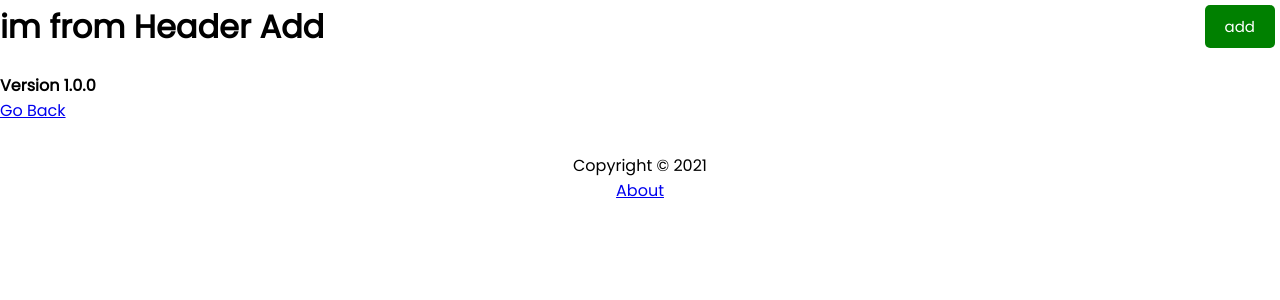
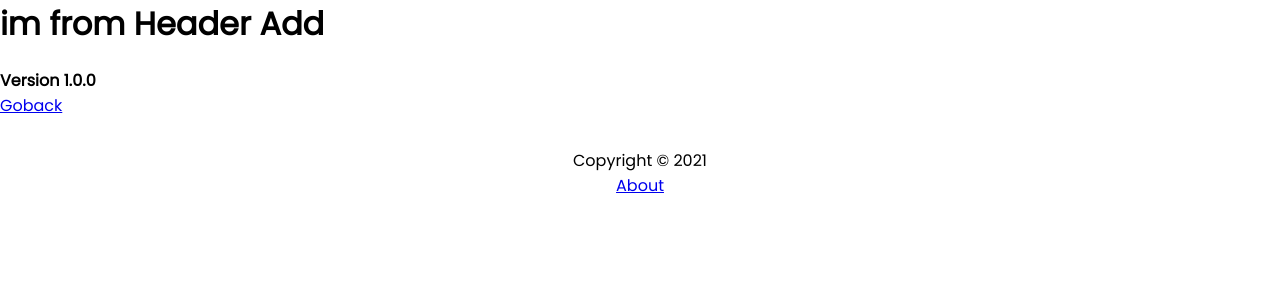
Before and after one commit to mohammedismayil/js, a React (Create React App) app: page /about in a window 1280 px wide. Shown: the top 300 px of the page. Built offline with nearby package versions, Linux system fonts and the light colour scheme; data requests are answered from the project's data file.

Commit message:
router handlinh changes

```diff
--- a/src/Components/About.js
+++ b/src/Components/About.js
@@ -1,10 +1,10 @@
 import React from 'react'
-
+import {Link}  from 'react-router-dom'
 const About = () => {
     return (
         <div>
             <h4>Version 1.0.0</h4>
-            <a href='/'>Go Back</a>
+            <Link to='/'>Goback</Link>
         </div>
     )
 }
--- a/src/Components/Footer.js
+++ b/src/Components/Footer.js
@@ -1,10 +1,10 @@
 import React from 'react'
-
+import {Link}  from 'react-router-dom'
 const Footer = () => {
     return (
         <footer>
             <p>Copyright &copy; 2021 </p>
-            <a href="/about">About</a>
+            <Link to='/about'>About</Link>
         </footer>
     )
 }
--- a/src/Components/Header.js
+++ b/src/Components/Header.js
@@ -1,12 +1,13 @@
 import Button from "./Button";
-
+import {useLocation}  from 'react-router-dom'
 const Header = ({title,onShowAdd,showAdd}) => {
-
+const location  = useLocation()
 
     return (
         <header className='header'>
             <h1>im from Header {title}</h1>
-            <Button color = { showAdd ? 'red' : 'green'} name = {showAdd ? 'close' : 'add'} onClick = {onShowAdd} />
+{location.pathname === '/' && (<Button color = { showAdd ? 'red' : 'green'} name = {showAdd ? 'close' : 'add'} onClick = {onShowAdd} />)}
+
         </header>
     )
 }
```
